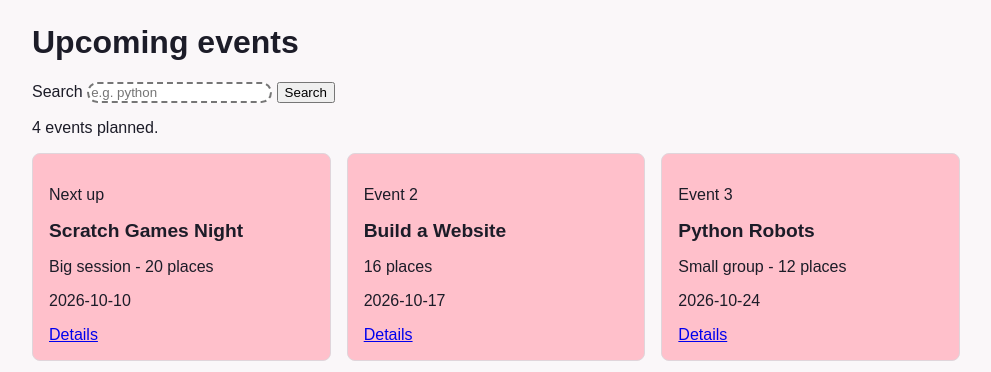
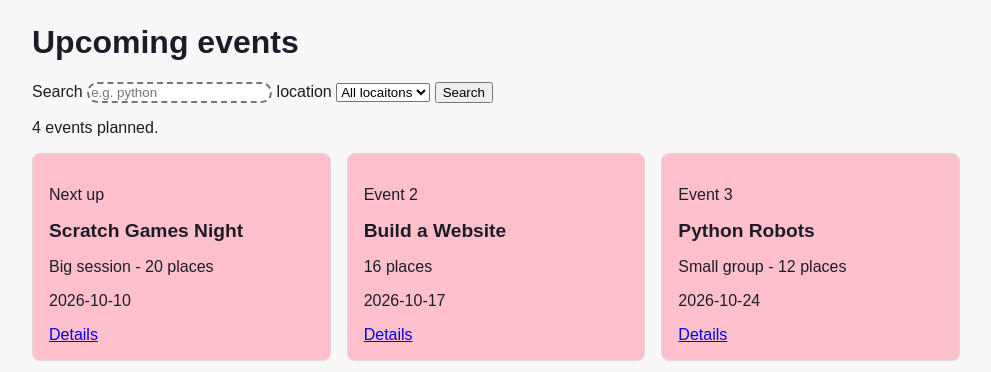
Before and after one commit to daniel-FDO/flask_basic_bughunt, a Flask app: page /events in a window 1280 px wide. Shown: the part 48-420 px from the top of the page, without its empty margins (144-1135 px from the left). Run offline with Flask 3, Linux system fonts and the light colour scheme.

Commit message:
Add location filter to event list and update search form

```diff
--- a/app.py
+++ b/app.py
@@ -29,11 +29,15 @@ def about():
 @app.route("/events")
 def event_list():
     q = request.args.get("q", "")
+    location = request.args.get("location", "")
     results = []
     for event in events:
-        if q.lower() in event["Title"].lower():
+        title_ok = q.lower() in event["Title"].lower()
+        place_ok = location == "" or event["Location"] == location
+        if title_ok and place_ok:
             results.append(event)
-    return render_template("events.html", events=results, q=q)
+    locations = sorted({e ["Location"] for e in events})
+    return render_template("events.html", events=results, q=q, location=location, locations=locations)
 
 @app.route("/events/<int:event_id>")
 def event_detail(event_id):
--- a/templates/events.html
+++ b/templates/events.html
@@ -4,9 +4,16 @@
 
 {% block content %}
 <h1>Upcoming events</h1>
-<form method="get" actionn"{{url_for('event_list')}}" class="search>"
+<form method="get" action"{{url_for('event_list')}}" class="search"
 <label for="q">Search</label>
 <input type="text" id="q" name="q" value="{{ q }}" placeholder="e.g. python">
+<label for="location">location</label>
+<select id="location" name="location">
+    <option value="">All locaitons</option>
+    {% for place in locations %}
+    <option value="{{ place }}" {% if place == location %} selected {% endif %}>{{place}}</option>
+    {% endfor %}
+</select>
 <button type="submit">Search</button>
 </form>
 <p>{{ events|length }} events planned.</p>
```
